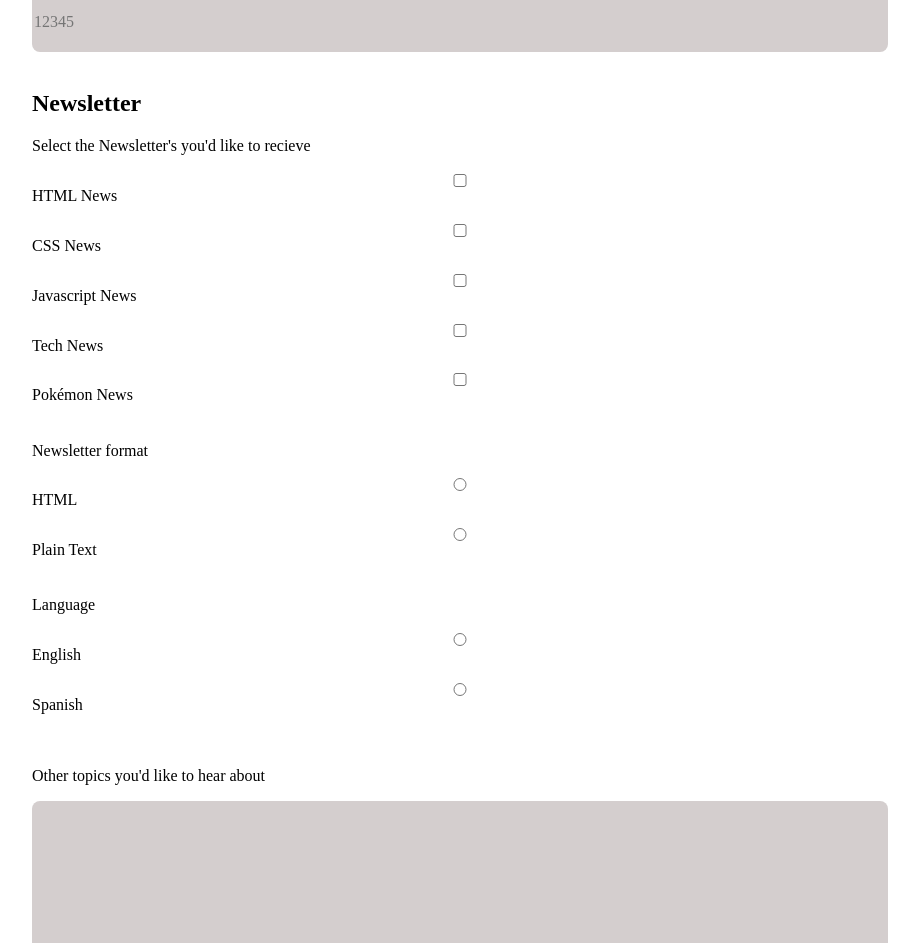
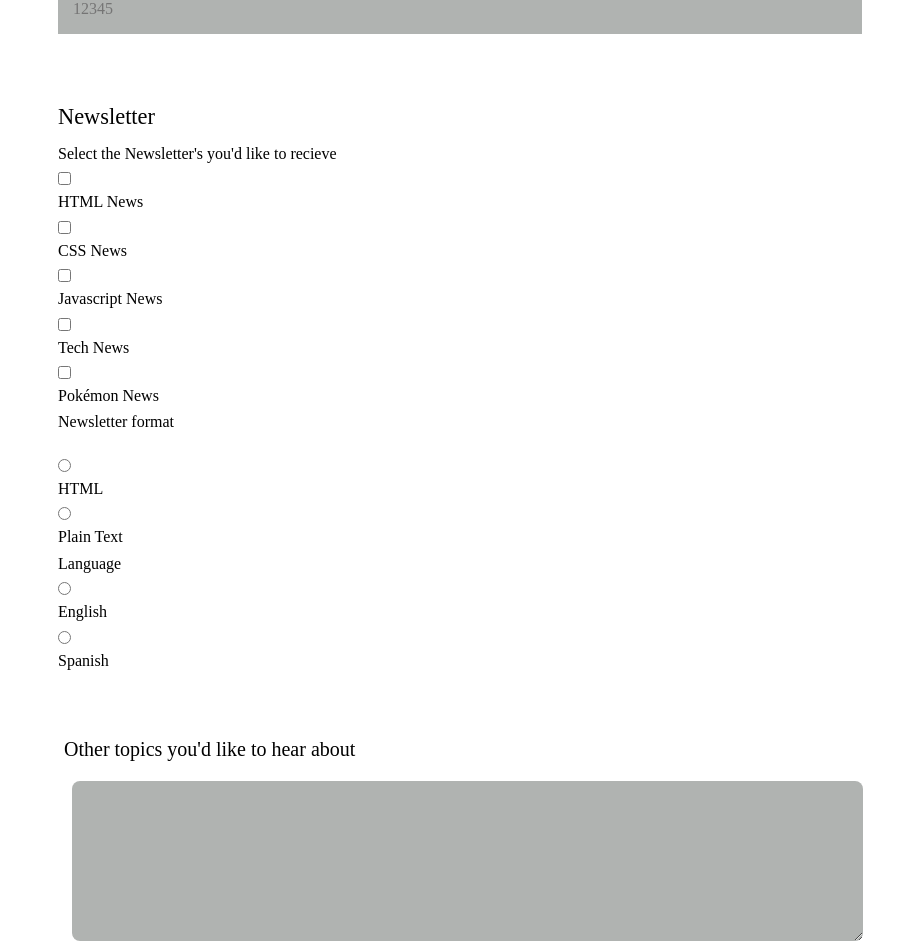
Before and after one commit to Anthony-cerda/Unit-3-Project, a plain HTML site: page index.html in a window 1280 px wide. Shown: the part 938-1881 px from the top of the page, without its empty margins (180-1099 px from the left). Drawn offline with Linux system fonts and the light colour scheme.

Commit message:
Added finishing CSS
i think ive finally finshed

```diff
--- a/CSS/styles.css
+++ b/CSS/styles.css
@@ -1,8 +1,6 @@
 * {
     box-sizing: border-box;
 }
-
-
 
   h1 {
       background: rgb(40, 53, 94);
@@ -28,46 +26,85 @@
       margin-bottom: 3em;
   }
 
-  .container-1 {
-    display: flex;
-    flex-direction: column;
-    padding: 20px;
-    flex-wrap: wrap;
+ textarea {
+    height: 160px;
+    width: 95%;
+    align-self: center;
+    margin-bottom: 50px;
+    border-radius: 8px;
+    background-color: rgb(176, 179, 177);
+    border: none;
+    margin-left: 15px;
   }
 
-  input[type="text"],
-  input[type="email"],
-  select,
-  textarea {
-    height: 60px;
-    background-color: rgb(212, 206, 206);
-    border: none;
-    border-radius: 8px;
-  }
-
-  textarea {
-    height: 200px;
-    width: 100%;
-    align-self: center;
-    margin-bottom: 50px;
+  .p-t {
+    margin-left: 20px;
+    font-size: 20px;
   }
 
   .button {
+    border-radius: 8px;
     height: 80px;
-    width: 90%;
-    border-radius: 8px;
-    align-self: center;
-    border: none;
+    width: 95%;
     color: whitesmoke;
     background: cadetblue;
-  }
+    align-self: center;
+    margin-left: 15px;
+    }
 
- @media (min-width: 768px) {
+    input[type="text"],
+input[type="email"],
+select {
+  background: rgb(97, 100, 99);
+  border: none;
+  font-size: 16px;
+  height: auto;
+  margin: 0;
+  outline: 0;
+  padding: 15px;
+  width: 100%;
+  background-color: rgb(176, 179, 177);
+  color: #76797a;
+  box-shadow: 0 1px 0 rgba(0,0,0,0.03) inset;
+  margin-bottom: 30px;
+}
 
- .container-1 {
-   width: 70%;
-   align-self: center;
-   margin: auto;
- }
+input[type="radio"],
+input[type="checkbox"] {
+  margin: 0 4px 8px 0;
+}
 
- }
+select {
+  padding: 6px;
+  height: 32px;
+  border-radius: 2px;
+}
+
+
+fieldset {
+  margin-bottom: 30px;
+  border: none;
+}
+
+legend {
+  font-size: 1.4em;
+  margin-bottom: 10px;
+}
+
+label {
+  display: block;
+  margin-bottom: 8px;
+}
+
+@media screen and (min-width: 768px) {
+
+form {
+  width: 65%;
+  display: flex;
+  flex-direction: column;
+  margin: auto;
+  transition-delay: 2s;
+}
+
+
+}
--- a/index.html
+++ b/index.html
@@ -28,29 +28,24 @@
 
     <form action="index.html" method="POST">
 
-        <div class="container-1">
+        <fieldset class="contact">
 
-
-
-
-            <h2>Contact Information</h2>
-
-
+            <legend>Contact Information</legend>
 
                 <label for="name">Full Name:</label>
-                <input type="text" id="name" name="user_name" placeholder="Required"><br>
+                <input type="text" id="name" name="user_name" placeholder="Required">
 
                 <label for="email">Email Address:</label>
-                <input type="email" id="email" name="user_email" placeholder="Required"><br>
+                <input type="email" id="email" name="user_email" placeholder="Required">
 
                 <label for="phone">Phone Number:</label>
-                <input type="text" id="phone" name="user_phone" placeholder="(123)-456-789"><br>
+                <input type="text" id="phone" name="user_phone" placeholder="(123)-456-789">
 
                 <label for="street">Street Address:</label>
-                <input type="text" id="street" name="user_street" placeholder="667 Elm Street"><br>
+                <input type="text" id="street" name="user_street" placeholder="667 Elm Street">
 
                 <label for="city">City:</label>
-                <input type="text" id="city" name="user_city" placeholder="Sacramento"><br>
+                <input type="text" id="city" name="user_city" placeholder="Sacramento">
 
                 <label for="state">State:</label>
                 <select id="state" name="user_state">
@@ -72,44 +67,46 @@
                     <option value="chihuahua">Chihuahua</option>
                 </optgroup>
 
-                </select><br>
+                </select>
 
                 <label for="zip">Zip:</label>
-                <input type="text" id="zip" name="user_zip" placeholder="12345"><br>
+                <input type="text" id="zip" name="user_zip" placeholder="12345">
+
+            </fieldset>
+
+
+            <fieldset class="newsletter">
+
+            <legend>Newsletter</legend>
+
+                    <label>Select the Newsletter's you'd like to recieve</label>
+                    <input type="checkbox" id="html_news" value="html_news" name="news"><label for="html_news" class="label">HTML News</label>
+                    <input type="checkbox" id="css_news" value="css_news" name="news"><label for="css_news" class="label">CSS News</label>
+                    <input type="checkbox" id="javascript_news" value="javascript_news" name="news"><label for="javascript_news" class="label">Javascript News</label>
+                    <input type="checkbox" id="tech_news" value="tech_news" name="news"><label for="tech_news" class="label">Tech News</label>
+                    <input type="checkbox" id="poke_news" value="poke_news" name="news"><label for="poke_news" class="label">Pokémon News</label>
 
 
 
+                    <label>Newsletter format</label><br>
+                    <input type="radio" id="html" value="html" name="newsletter"><label for="html" class="label">HTML</label>
+                    <input type="radio" id="plain_text" value="plain_text" name="newsletter"><label for="plain_text" class="label">Plain Text</label>
 
 
-            <h2>Newsletter</h2>
+                    <label>Language</label>
+                    <input type="radio" id="english" value="english" name="language"><label for="english" class="label">English</label>
+                    <input type="radio" id="spanish" value="spanish" name="language"><label for="spanish" class="label">Spanish</label>
 
 
-                    <label>Select the Newsletter's you'd like to recieve</label><br>
-                    <input type="checkbox" id="html_news" value="html_news" name="news"><label for="html_news" class="label">HTML News</label><br>
-                    <input type="checkbox" id="css_news" value="css_news" name="news"><label for="css_news" class="label">CSS News</label><br>
-                    <input type="checkbox" id="javascript_news" value="javascript_news" name="news"><label for="javascript_news" class="label">Javascript News</label><br>
-                    <input type="checkbox" id="tech_news" value="tech_news" name="news"><label for="tech_news" class="label">Tech News</label><br>
-                    <input type="checkbox" id="poke_news" value="poke_news" name="news"><label for="poke_news" class="label">Pokémon News</label><br>
-                    <br>
+                </fieldset>
 
-
-                    <label>Newsletter format</label><br>
-                    <input type="radio" id="html" value="html" name="newsletter"><label for="html" class="label">HTML</label><br>
-                    <input type="radio" id="plain_text" value="plain_text" name="newsletter"><label for="plain_text" class="label">Plain Text</label><br>
-                    <br>
-
-                    <label>Language</label><br>
-                    <input type="radio" id="english" value="english" name="language"><label for="english" class="label">English</label><br>
-                    <input type="radio" id="spanish" value="spanish" name="language"><label for="spanish" class="label">Spanish</label><br>
-                    <br>
-
-                    <p>Other topics you'd like to hear about</p>
+                    <p class="p-t">Other topics you'd like to hear about</p>
                     <textarea id="suggestions" name="user_suggestions"></textarea>
 
 
             <button type="submit" class="button">Sign Up</button>
 
- </div>
+
 
 
     </form>
```
